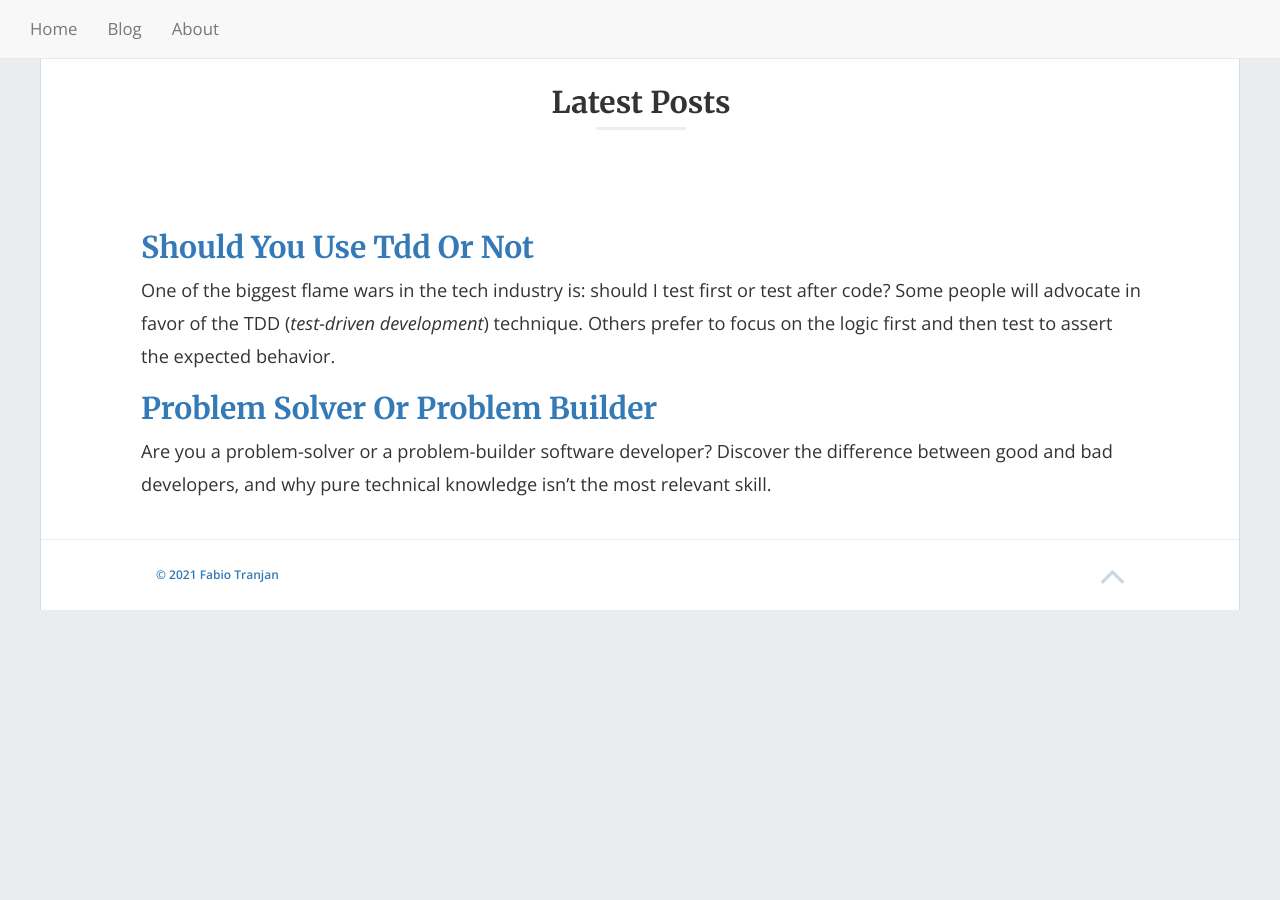
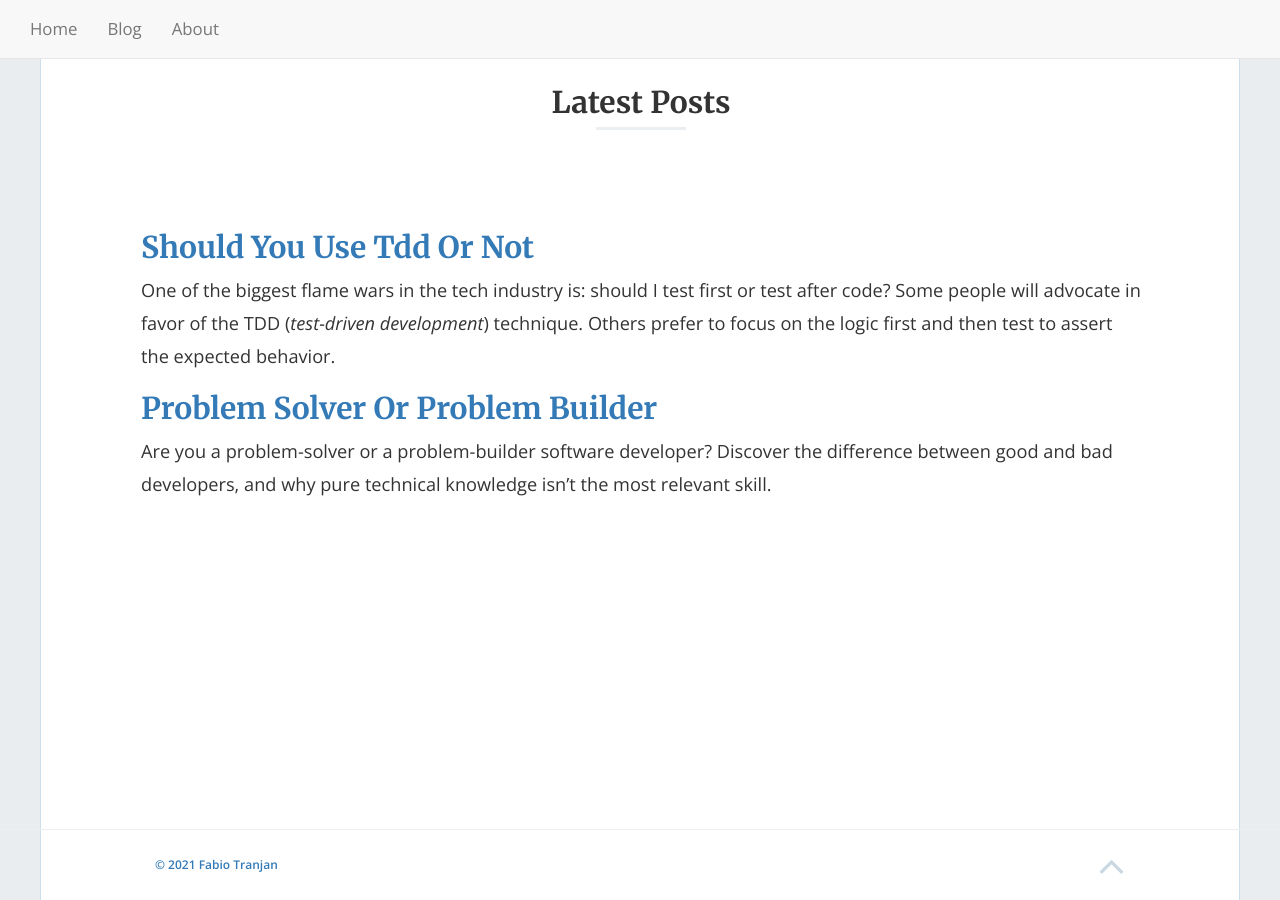
Before and after one commit to FabioTranjan/fabiotranjan.github.io, a Jekyll site: the page built from index.html, in a window 1280 px wide. Built offline with Jekyll 4.4.1, drawn with Linux system fonts in a browser that asks for light colours; nearby versions of some CDN libraries.

Commit message:
Fixed footer to the bottom.

```diff
--- a/css/style.scss
+++ b/css/style.scss
@@ -99,6 +99,7 @@ button.btn, input.btn {
 }
 
 .main {
+  min-height: 100vh;
   background-color: white;
   border-left: solid 1px #cedfea;
   border-right: solid 1px #cedfea;
@@ -349,6 +350,10 @@ button.btn, input.btn {
   margin-top: 2em;
   border-top: 1px solid #efefef;
   padding: 1em 0;
+  position: fixed;
+  left: 0;
+  bottom: 0;
+  width: 100%;
   p {
     font-size: 12px;
     font-weight: 600;
```
